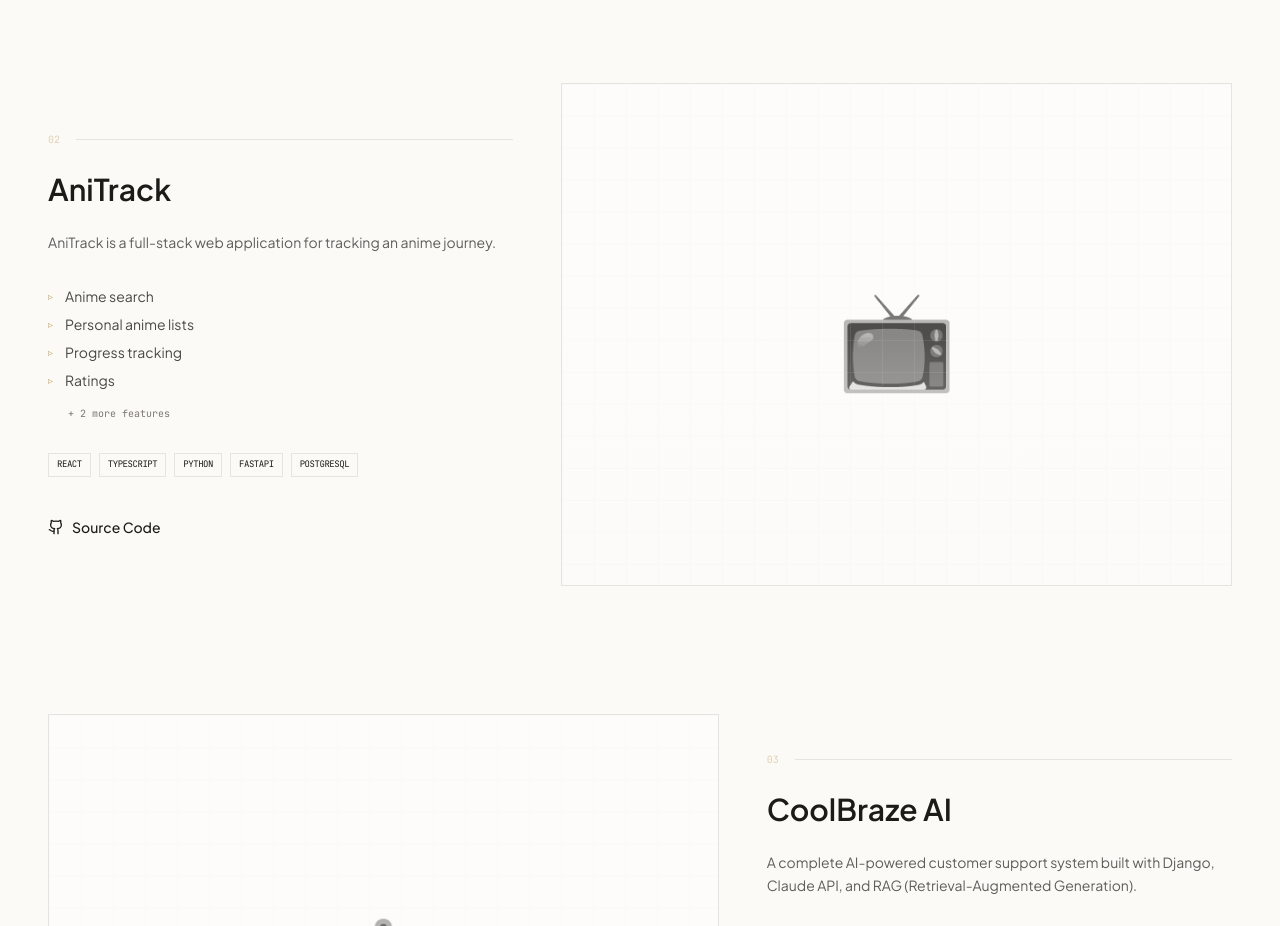
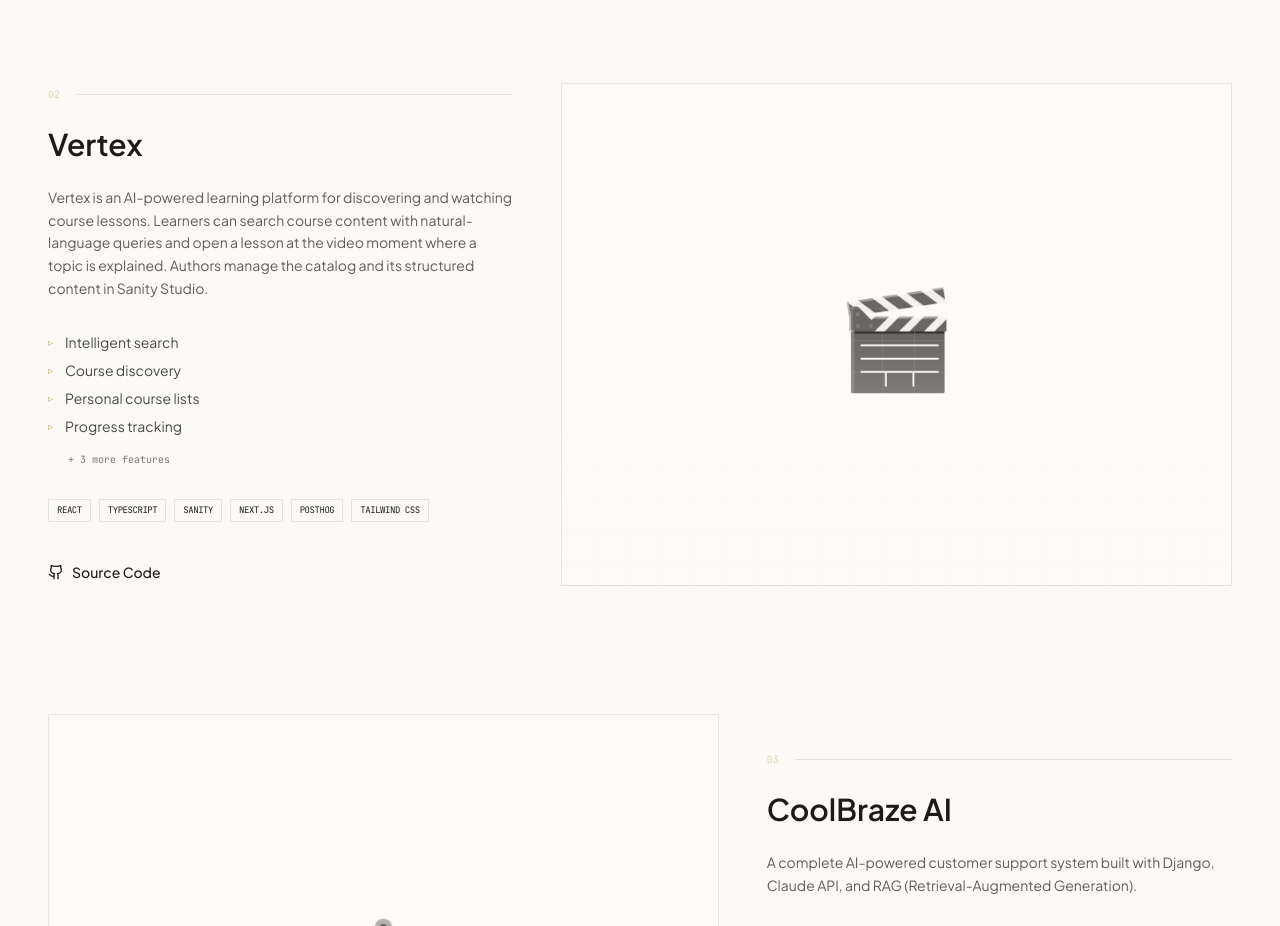
Before and after one commit to haseebjaved4212/My-Portfolio-4, a React (Vite) app: page / in a window 1280 px wide. Shown: the part 3620-4546 px from the top of the page. Built offline with nearby package versions, Linux system fonts and the light colour scheme; a web font is replaced by a local one.

Commit message:
feat: update project details for Vertex, enhancing description and features

```diff
--- a/src/data/index.ts
+++ b/src/data/index.ts
@@ -74,21 +74,29 @@ export const projects = [
   },
   {
     id: "02",
-    title: "AniTrack",
+    title: "Vertex",
     description:
-      "AniTrack is a full-stack web application for tracking an anime journey.",
+      "Vertex is an AI-powered learning platform for discovering and watching course lessons. Learners can search course content with natural-language queries and open a lesson at the video moment where a topic is explained. Authors manage the catalog and its structured content in Sanity Studio.",
     features: [
-      "Anime search",
-      "Personal anime lists",
+      "Intelligent search",
+      "Course discovery",
+      "Personal course lists",
       "Progress tracking",
       "Ratings",
       "Statistics",
       "Visual charts",
     ],
-    technologies: ["React", "TypeScript", "Python", "FastAPI", "PostgreSQL"],
-    github: "https://github.com/haseebjaved4212/AniTrack.git",
+    technologies: [
+      "React",
+      "TypeScript",
+      "Sanity",
+      "Next.js",
+      "PostHog",
+      "Tailwind CSS",
+    ],
+    github: "https://github.com/haseebjaved4212/VerteX.git",
     demo: "",
-    image: "📺",
+    image: "🎬",
   },
   {
     id: "03",
@@ -149,7 +157,14 @@ export const projects = [
       "Secure authentication",
       "Dynamic In-Transit Recalculation",
     ],
-    technologies: ["Java", "Kotlin", "Android", "Jetpack Compose", "Google Maps API", "ML Models"],
+    technologies: [
+      "Java",
+      "Kotlin",
+      "Android",
+      "Jetpack Compose",
+      "Google Maps API",
+      "ML Models",
+    ],
     github: "https://github.com/rahlishah20/Raahi.git",
     demo: "",
     image: "🗺️",
```
